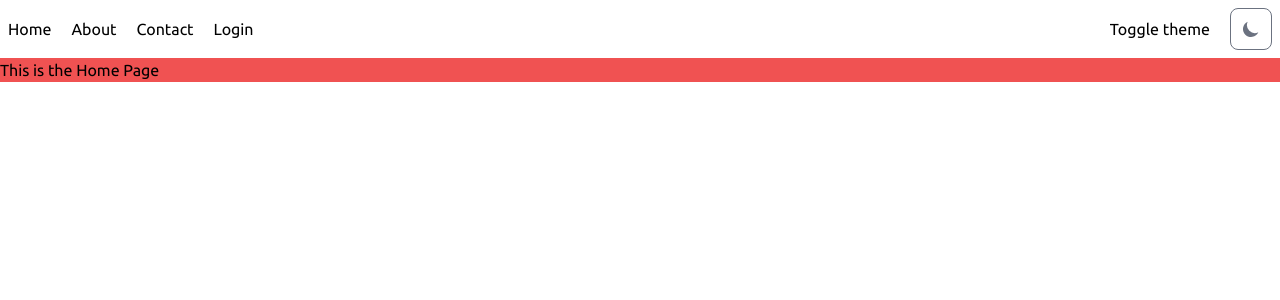
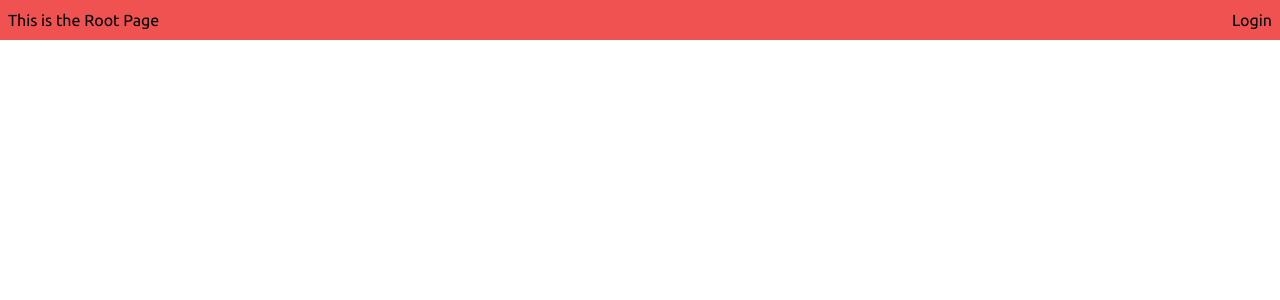
Before and after one commit to Zaberahmed/configuring-nextapp-test, a Next.js app: page / in a window 1280 px wide. Shown: the top 300 px of the page. Built offline with nearby package versions, Linux system fonts and the light colour scheme.

Commit message:
Update: reademe, Add: private route grouping

```diff
--- /dev/null
+++ b/src/app/(auth)/login/page.tsx
@@ -0,0 +1,5 @@
+const Login = () => {
+  return <div>Login</div>;
+};
+
+export default Login;
--- /dev/null
+++ b/src/app/(private)/about/page.tsx
@@ -0,0 +1,7 @@
+export default function About() {
+  return (
+    <main className="bg-blue-500 p-2 ">
+      <p>This is the about page</p>
+    </main>
+  );
+}
--- /dev/null
+++ b/src/app/(private)/contact/page.tsx
@@ -0,0 +1,7 @@
+export default function Contact() {
+  return (
+    <main className="bg-green-500 p-2 ">
+      <p>This is the about page</p>
+    </main>
+  );
+}
--- /dev/null
+++ b/src/app/(private)/home/page.tsx
@@ -0,0 +1,7 @@
+export default function Page() {
+  return (
+    <main className="bg-yellow-500 p-2 ">
+      <p>This is the home Page</p>
+    </main>
+  );
+}
--- /dev/null
+++ b/src/app/(private)/layout.tsx
@@ -0,0 +1,21 @@
+import NavLinks from "@components/nav-links";
+import { DarkThemeToggle, Flowbite } from "flowbite-react";
+
+const PrivateRoutesLayout = ({ children }: { children: React.ReactNode }) => {
+  return (
+    <main>
+      <nav className="flex justify-between">
+        <NavLinks />
+        <div className="flex justify-end items-center gap-5 p-2">
+          <p>Toggle theme</p>
+          <Flowbite>
+            <DarkThemeToggle className="border border-gray-500 dark:border-white" />
+          </Flowbite>
+        </div>
+      </nav>
+      {children}
+    </main>
+  );
+};
+
+export default PrivateRoutesLayout;
--- a/src/app/about/page.tsx
+++ /dev/null
@@ -1,9 +0,0 @@
-const About = () => {
-  return (
-    <main className="bg-blue-500">
-      <p>This is the about page</p>
-    </main>
-  );
-};
-
-export default About;
--- a/src/app/contact/page.tsx
+++ /dev/null
@@ -1,9 +0,0 @@
-const Contact = () => {
-  return (
-    <main className="bg-green-500">
-      <p>This is the about page</p>
-    </main>
-  );
-};
-
-export default Contact;
--- a/src/app/layout.tsx
+++ b/src/app/layout.tsx
@@ -1,6 +1,5 @@
 import { ubuntu } from "@components/fonts";
-import NavLinks from "@components/nav-links";
-import { DarkThemeToggle, Flowbite, ThemeModeScript } from "flowbite-react";
+import { ThemeModeScript } from "flowbite-react";
 import type { Metadata } from "next";
 import "./globals.css";
 
@@ -19,18 +18,7 @@ export default function RootLayout({
       <head>
         <ThemeModeScript />
       </head>
-      <body className={ubuntu.className}>
-        <nav className="flex justify-between">
-          <NavLinks />
-          <div className="flex justify-end items-center gap-5 p-2">
-            <p>Toggle theme</p>
-            <Flowbite>
-              <DarkThemeToggle className="border border-gray-500 dark:border-white" />
-            </Flowbite>
-          </div>
-        </nav>
-        {children}
-      </body>
+      <body className={ubuntu.className}>{children}</body>
     </html>
   );
 }
--- a/src/app/page.tsx
+++ b/src/app/page.tsx
@@ -1,7 +1,10 @@
-export default function Home() {
+import Link from "next/link";
+
+export default function Page() {
   return (
-    <main className="bg-red-500">
-      <p>This is the Home Page</p>
+    <main className="bg-red-500 flex  justify-between p-2 ">
+      <p>This is the Root Page</p>
+      <Link href={{ pathname: "/login" }}>Login</Link>
     </main>
   );
 }
--- a/src/components/nav-links/constants.ts
+++ b/src/components/nav-links/constants.ts
@@ -11,10 +11,6 @@ export const NavLinkMenus: TNavLinkMenu[] = [
     name: "Contact",
     pathname: "/contact",
   },
-  {
-    name: "Login",
-    pathname: "/login",
-  },
 ];
 export type TNavLinkMenu = {
   name: string;
```
Also changed, not shown: commitlint.config.js (+12 -12 lines), 1 other file (tests, documents, lock files or other folders).
